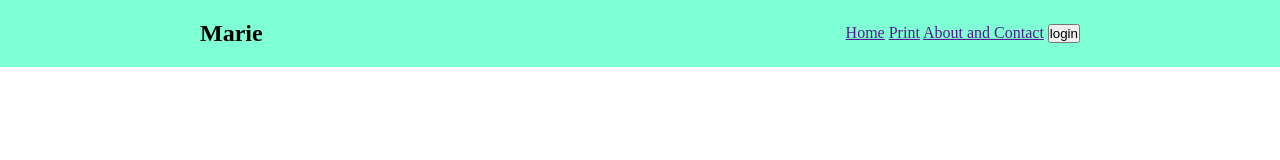
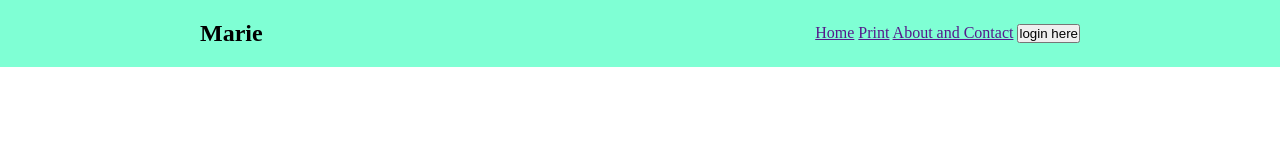
Before and after one commit to shannymarie/hello, a plain HTML site: page index.html in a window 1280 px wide. Drawn offline with Linux system fonts and the light colour scheme.

Commit message:
added button m

```diff
--- a/index.html
+++ b/index.html
@@ -14,7 +14,7 @@
             <a href="">Home</a>
             <a href="">Print</a>
             <a href="">About and Contact</a>
-            <button>login</button>
+            <button>login here</button>
         </nav>
     </header>
 </body>
```
